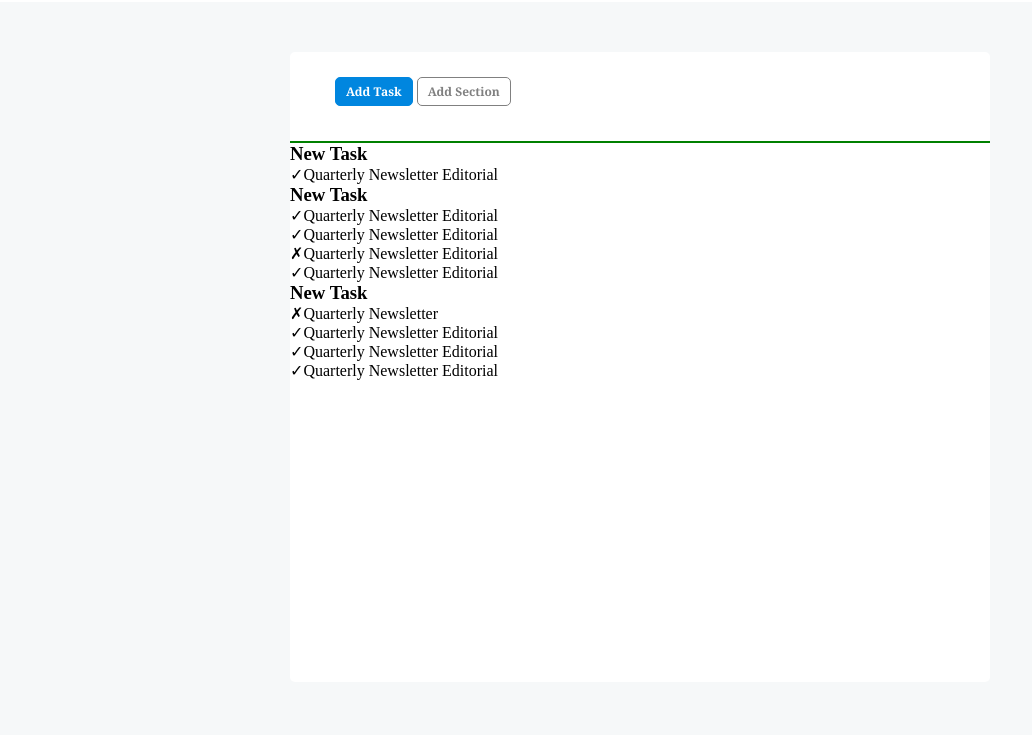
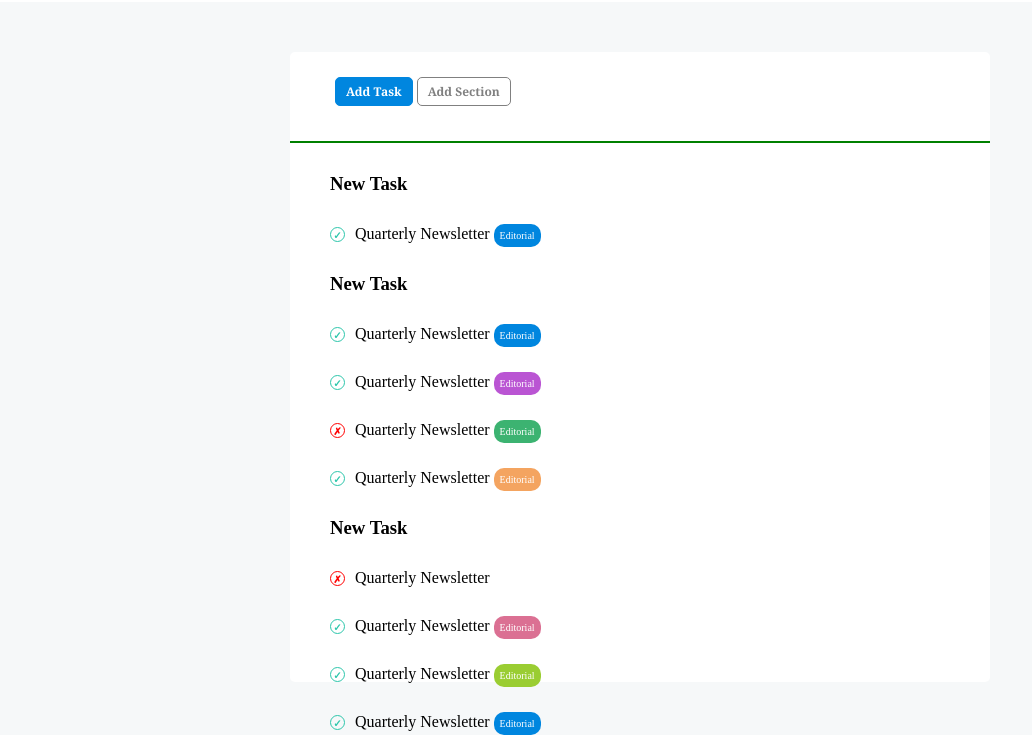
Before and after one commit to GianniMarkQuagliani/html-css-toboolist, a plain HTML site: page index.html in a window 1280 px wide. Shown: the part 68-803 px from the top of the page, without its empty margins (0-1032 px from the left). Drawn offline with Linux system fonts and the light colour scheme.

Commit message:
update: list

```diff
--- a/assets/css/style.css
+++ b/assets/css/style.css
@@ -26,7 +26,7 @@ body{
 
 .div-header{
   height: 70px;
-  background-color: #FFFFFF;
+  background-color: white;
   padding-top: 10px;
   padding-bottom: 30px;
 }
@@ -77,3 +77,62 @@ body{
 ul{
   list-style: none;
 }
+
+.lista li{
+  margin: 30px 40px;
+}
+
+.special{
+  width: 15px;
+  height: 15px;
+  margin-right: 10px;
+  display: inline-block;
+  border-radius: 50%;
+  color: red;
+  line-height: 15px;
+  font-size: 10px;
+  text-align: center;
+  font-weight: bold;
+}
+
+.check2{
+  border: 1px solid red;
+  color: red;
+}
+
+.check{
+  border: 1px solid #2cc6ab;
+  color: #2cc6ab;
+}
+
+
+.special1{
+  color: white;
+  font-size: 10px;
+  border-radius: 10px;
+  padding: 6px;
+}
+
+.azzurro{
+  background-color: #0086df;
+}
+
+.viola{
+  background-color: #BA55D3;
+}
+
+.verde{
+  background-color: #3CB371;
+}
+
+.arancione{
+  background-color: #F4A460;
+}
+
+.rosa{
+  background-color: palevioletred;
+}
+
+.verde2{
+  background-color: #9ACD32;
+}
--- a/index.html
+++ b/index.html
@@ -38,8 +38,8 @@
           <li>
             <h3 class="freccia">New Task</h3>
             <li><span class="special check">&check;</span>Quarterly Newsletter <span class="special1 azzurro">Editorial</span></li>
-            <li><span class="special check">&check;</span>Quarterly Newsletter <span class="special 1 viola">Editorial</span></li>
-            <li><span class="special check">&cross;</span>Quarterly Newsletter <span class="special1 verde">Editorial</span></li>
+            <li><span class="special check">&check;</span>Quarterly Newsletter <span class="special1 viola">Editorial</span></li>
+            <li><span class="special check2">&cross;</span>Quarterly Newsletter <span class="special1 verde">Editorial</span></li>
             <li><span class="special check">&check;</span>Quarterly Newsletter <span class="special1 arancione">Editorial</span></li>
           </li>
         </ul>
@@ -47,7 +47,7 @@
         <ul>
           <li>
             <h3 class="freccia">New Task</h3>
-            <li><span class="special check">&cross;</span>Quarterly Newsletter</li>
+            <li><span class="special check2">&cross;</span>Quarterly Newsletter</li>
             <li><span class="special check">&check;</span>Quarterly Newsletter <span class="special1 rosa">Editorial</span></li>
             <li><span class="special check">&check;</span>Quarterly Newsletter <span class="special1 verde2">Editorial</span></li>
             <li><span class="special check">&check;</span>Quarterly Newsletter <span class="special1 azzurro">Editorial</span></li>
```
